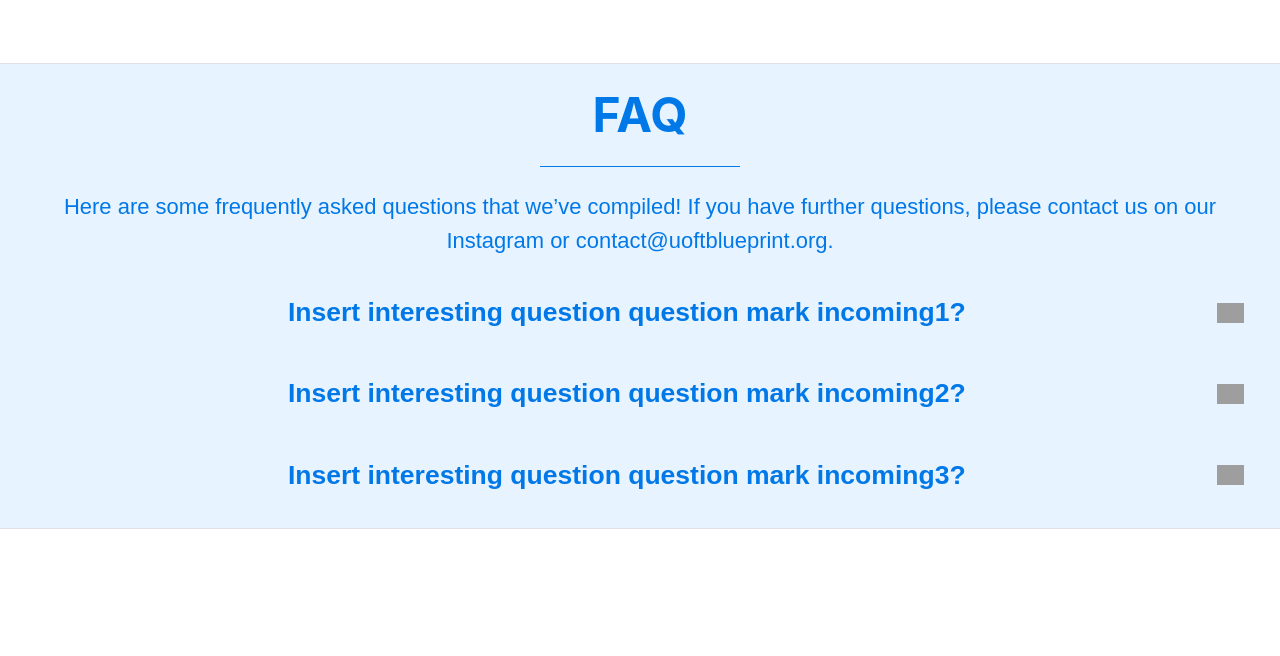
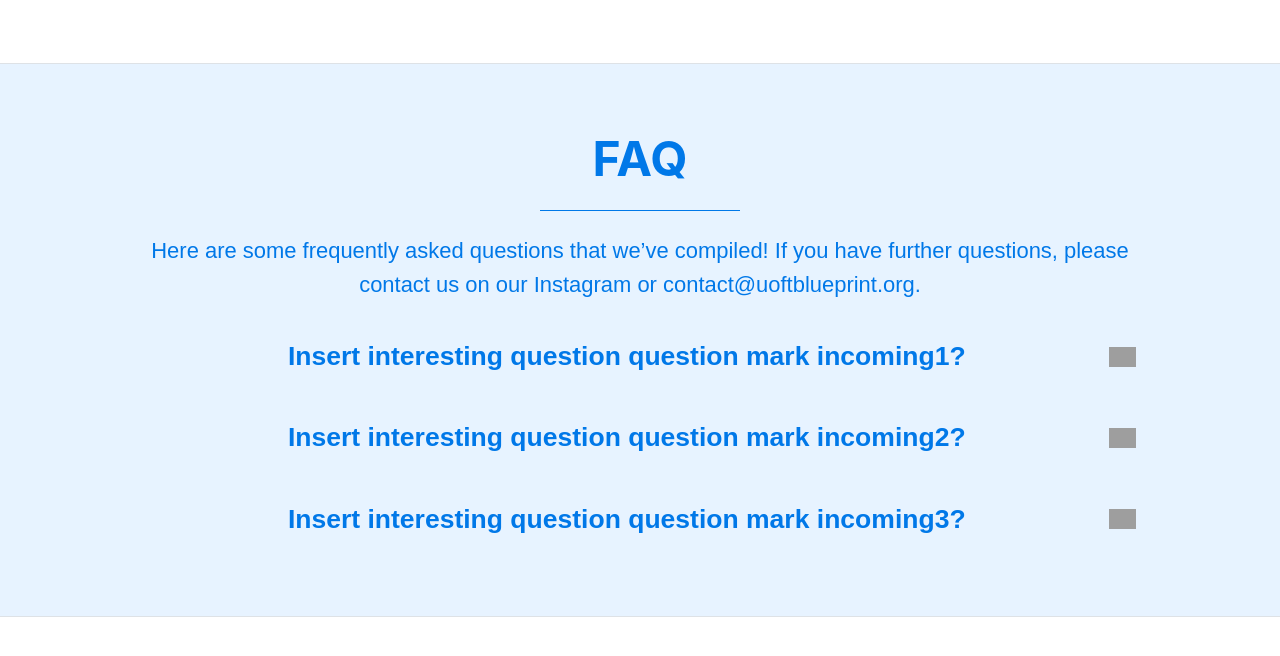
Before and after one commit to uoftblueprint/website-v2, a Next.js app: page / in a window 1280 px wide. Shown: the top 656 px of the page. Built offline with nearby package versions, Linux system fonts and the light colour scheme; grey boxes are pictures that could not be loaded.

Commit message:
refactor: added padding

```diff
--- a/src/for-students-FAQ/for-students-FAQ.css
+++ b/src/for-students-FAQ/for-students-FAQ.css
@@ -12,6 +12,7 @@
   font-size: var(--regFont);
   font-family: "Poppins", sans-serif;
   background-color: #e7f3ff;
+  padding: 5% 10%;
 }
 
 .mantine-Container-root * {
--- a/src/for-students-FAQ/for-students-FAQ.js
+++ b/src/for-students-FAQ/for-students-FAQ.js
@@ -1,10 +1,4 @@
-import {
-  Accordion,
-  Container,
-  Title,
-  Divider,
-  Image,
-} from "@mantine/core";
+import { Accordion, Container, Title, Divider, Image } from "@mantine/core";
 import "./for-students-FAQ.css";
 
 function FaqCard({ faq_info }) {
@@ -19,7 +13,7 @@ function FaqCard({ faq_info }) {
   ));
 
   return (
-    <Container fluid p="lg">
+    <Container fluid>
       <Title>FAQ</Title>
 
       <Divider my="lg"></Divider>
```
